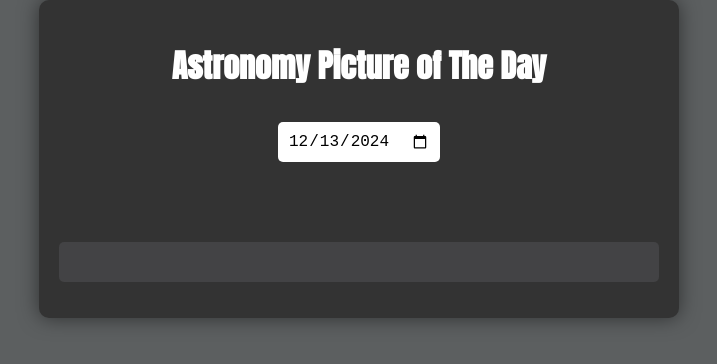
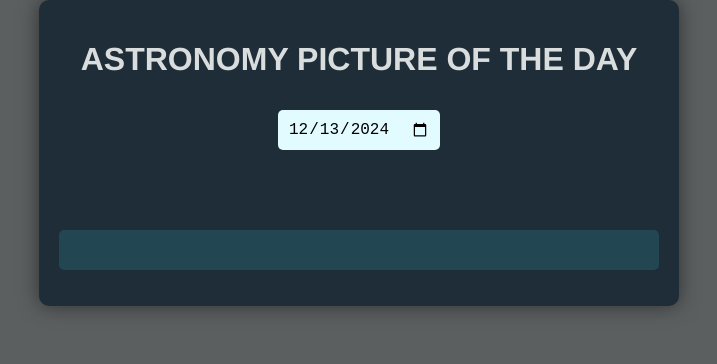
Before and after one commit to Aravind-Reddy07/apod-app, a plain HTML site: page index.html in a window 1280 px wide. Shown: the whole page, without its empty margins (281-998 px from the left). Drawn offline with Linux system fonts and the light colour scheme; no server answers.

Commit message:
Update style.css

```diff
--- a/style.css
+++ b/style.css
@@ -1,11 +1,11 @@
-@import url('https://fonts.googleapis.com/css2?family=Anton&family=Bebas+Neue&display=swap');
+@import url("https://fonts.googleapis.com/css2?family=Anton&family=Bebas+Neue&display=swap");
 body {
   margin: 0;
   padding: 0;
   box-sizing: border-box;
   background-color: #5c5f60;
   color: rgb(255, 255, 255);
-    font-family: sans-serif;
+  font-family: Arial, Helvetica, sans-serif;
 }
 
 .container {
@@ -13,22 +13,25 @@ body {
   max-width: 600px;
   margin: 0 auto;
   padding: 20px;
-    background-color: #333;
+  background-color: #1e2d37;
   border-radius: 10px;
   box-shadow: 0 0 20px rgba(0, 0, 0, 0.5);
 }
 
 .header {
+  color: hsl(192, 7%, 86%);
   display: flex;
   flex-direction: column;
   gap: 10px;
-  font-family: "Anton", sans-serif;
-  font-weight: 100;
-  font-style: normal;
+  font-family: "Franklin Gothic Medium", "Arial Narrow", Arial, sans-serif;
+  text-transform: uppercase;
+  transition: ease-in 0.5s;
+  font-weight: 600;
 }
 
 .input-date {
   padding: 10px;
+  background-color: rgb(226, 251, 255);
   font-size: 16px;
   border: none;
   border-radius: 5px;
@@ -45,17 +48,16 @@ body {
   border-radius: 5px;
 }
 
-.image-desc{
-    padding:20px;
-    background-color: #434345;
+.image-desc {
+  padding: 20px;
+  background-color: #224652;
   color: white;
   text-align: left;
   line-height: 1.5;
   border-radius: 5px;
 }
 
-.image-title{
-    color: white;
-    max-width: 50%;
+.image-title {
+  color: rgb(176, 224, 230);
   margin: 0 auto;
 }
```
Lines whose indentation alone changed are shown as unchanged.
